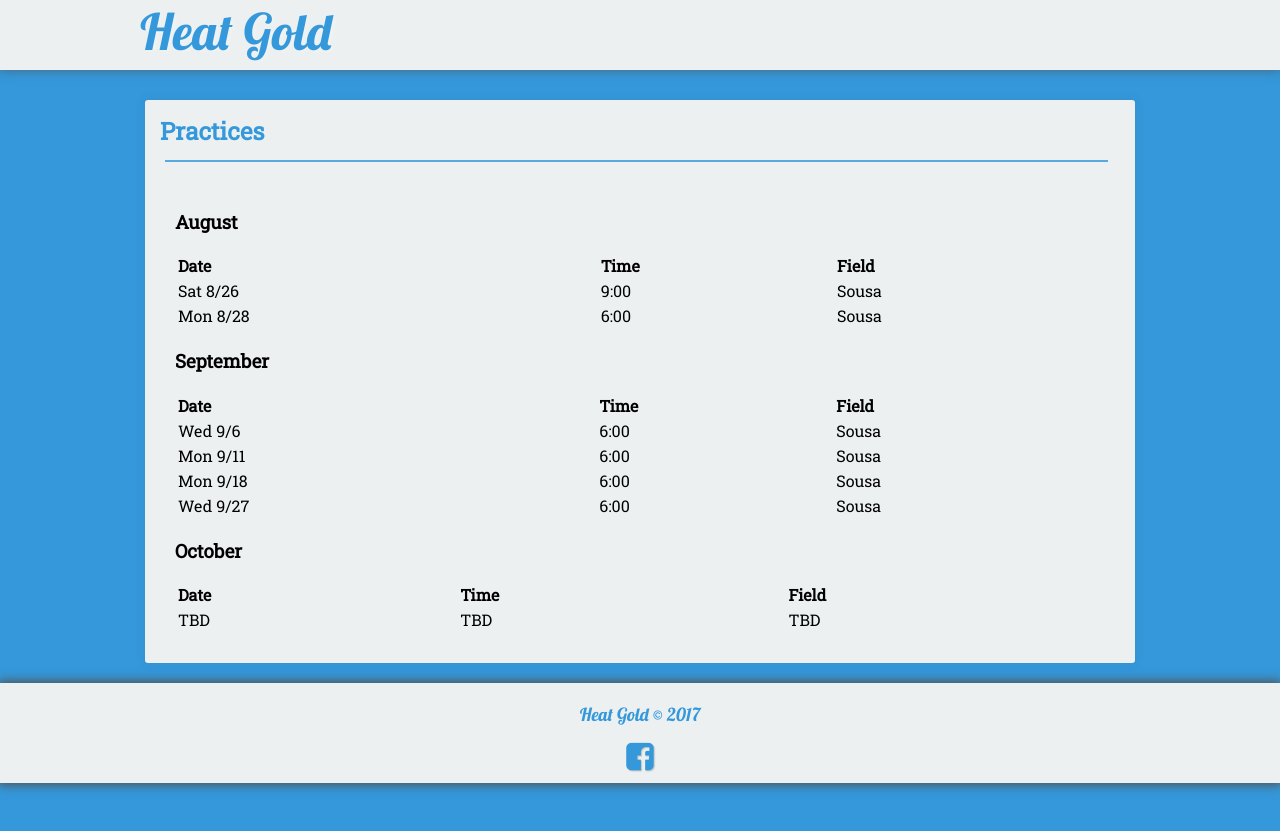
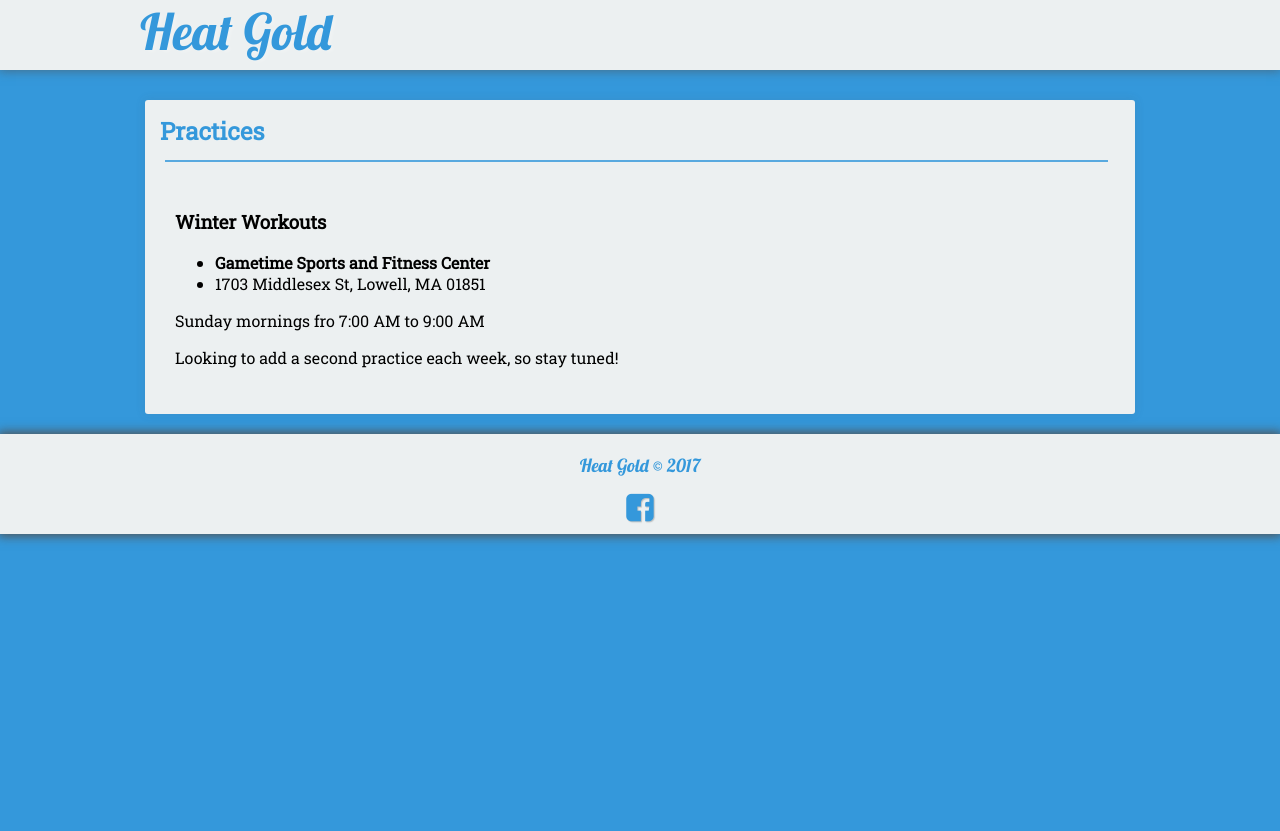
Before and after one commit to seanmerrow/ecf, a Jekyll site: the page built from _posts/2018-08-27-Practices.md, in a window 1280 px wide. Shown: the top 831 px of the page. Built offline with Jekyll 4.4.1, drawn with Linux system fonts in a browser that asks for light colours; nearby versions of some CDN libraries.

Commit message:
Update 2018-08-27-Practices.md

```diff
--- a/_posts/2018-08-27-Practices.md
+++ b/_posts/2018-08-27-Practices.md
@@ -5,24 +5,11 @@ description: Practice Schedule
 excerpt: "Practice Schedule"
 ---
 
-### August
+### Winter Workouts
 
-| Date | Time | Field |
-|:---|:---|:---|
-| Sat 8/26 | 9:00 | Sousa |
-| Mon 8/28 | 6:00 | Sousa |
+* **Gametime Sports and Fitness Center**
+* 1703 Middlesex St, Lowell, MA 01851
 
-### September
+Sunday mornings fro 7:00 AM to 9:00 AM
 
-| Date | Time | Field |
-|:---|:---|:---|
-| Wed 9/6  | 6:00 | Sousa |
-| Mon 9/11 | 6:00 | Sousa |
-| Mon 9/18 | 6:00 | Sousa |
-| Wed 9/27 | 6:00 | Sousa |
-
-### October
-
-| Date | Time | Field |
-|:---|:---|:---|
-| TBD | TBD | TBD |
+Looking to add a second practice each week, so stay tuned!
```
